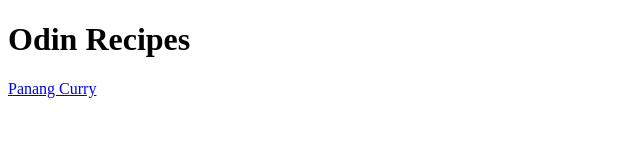
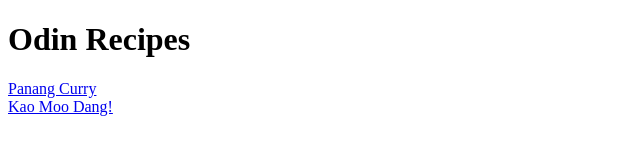
Before and after one commit to EribertoPerez/odin-recipes, a plain HTML site: page index.html in a window 1280 px wide. Shown: the whole page, without its empty margins (0-640 px from the left). Drawn offline with Linux system fonts and the light colour scheme.

Commit message:
Added kaoMoodang to index list

```diff
--- a/index.html
+++ b/index.html
@@ -11,5 +11,8 @@
     <div>
         <a href="/home/lucifer/Html and CSS/the_odin_project/odin-recipes/recipes/panangCurry.html">Panang Curry</a>
     </div>
+    <div>
+        <a href="/home/lucifer/Html and CSS/the_odin_project/odin-recipes/recipes/kaoMoodang.html">Kao Moo Dang!</a>
+    </div>
 </body>
 </html>
```
Also changed, not shown: recipes/kaoMoodang.html (added).
